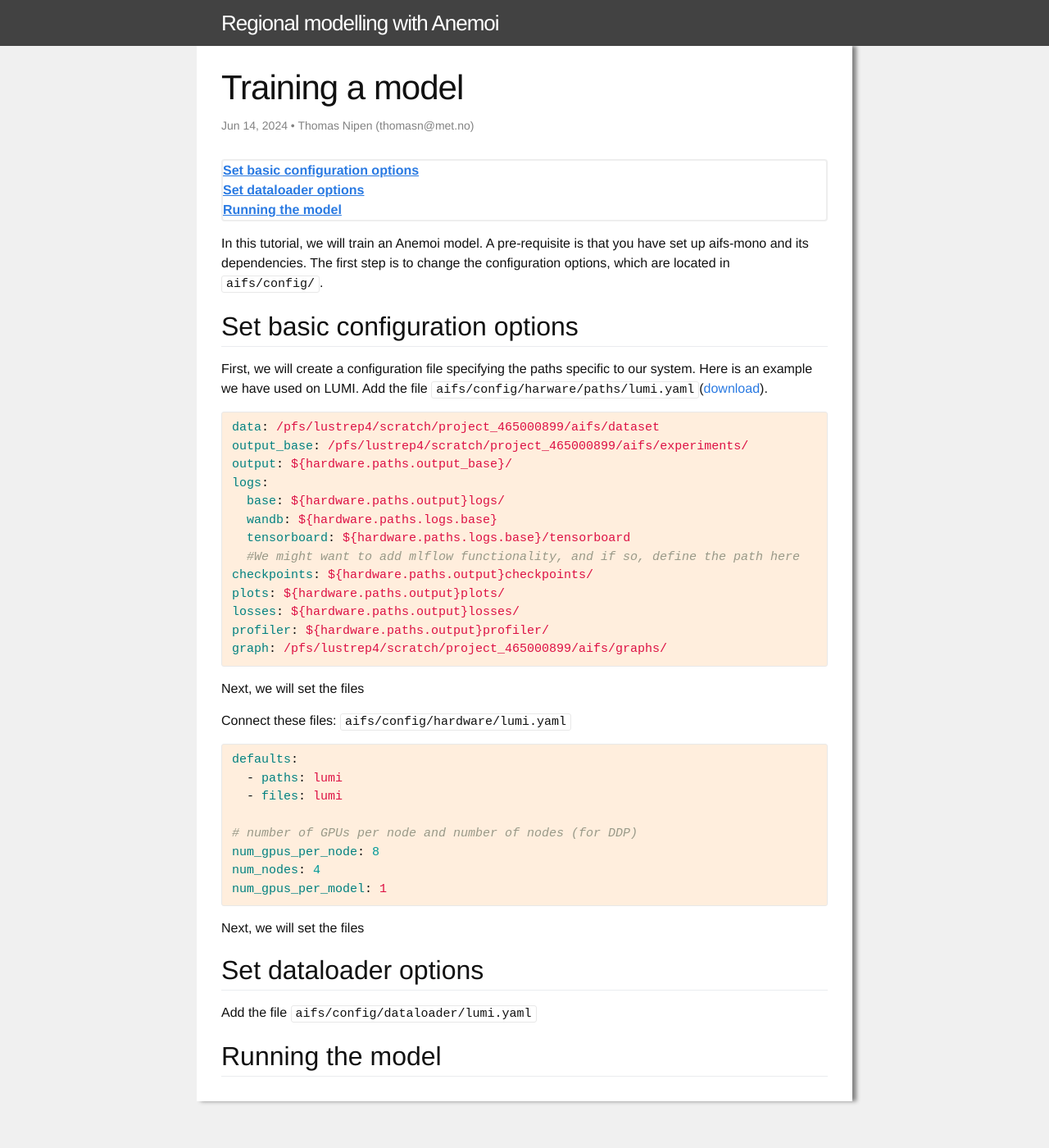
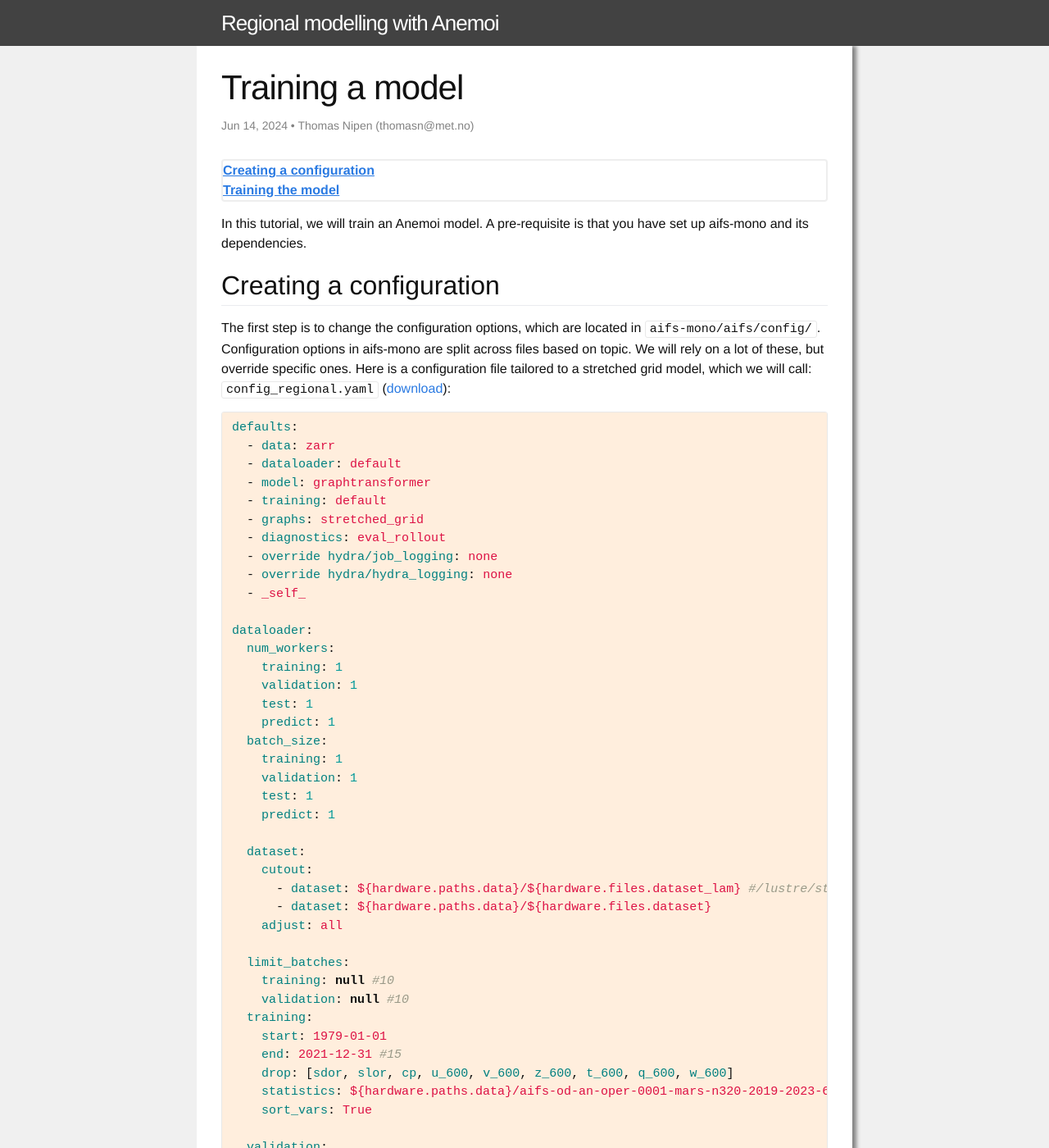
Before and after one commit to metno/anemoi-regional-tutorial, a Jekyll site: the page built from tutorial/training.markdown, in a window 1280 px wide and 1400 px high. Shown: the whole window at 82% size. Built offline with Jekyll 4.4.1, drawn with Linux system fonts in a browser that asks for light colours; the table of contents is made by our own code; some of the changed text lies outside the part shown.

Commit message:
Updates to training

```diff
--- /dev/null
+++ b/_includes/files/training/config_regional.yaml
@@ -0,0 +1,96 @@
+defaults:
+  - data: zarr
+  - dataloader: default
+  - model: graphtransformer
+  - training: default
+  - graphs: stretched_grid
+  - diagnostics: eval_rollout
+  - override hydra/job_logging: none
+  - override hydra/hydra_logging: none
+  - _self_
+
+dataloader:
+  num_workers:
+    training: 1
+    validation: 1
+    test: 1
+    predict: 1
+  batch_size:
+    training: 1
+    validation: 1
+    test: 1
+    predict: 1
+
+  dataset:
+    cutout:
+      - dataset: ${hardware.paths.data}/${hardware.files.dataset_lam} #/lustre/storeB/project/nwp/aifs/havardhh/testing/zarr/${hardware.files.dataset_lam} #${hardware.paths.data}/${hardware.files.dataset_lam}
+      - dataset: ${hardware.paths.data}/${hardware.files.dataset}
+    adjust: all
+
+  limit_batches:
+    training: null #10
+    validation: null #10
+  training:
+    start: 1979-01-01
+    end: 2021-12-31 #15
+    drop: [sdor, slor, cp, u_600, v_600, z_600, t_600, q_600, w_600]
+    statistics: ${hardware.paths.data}/aifs-od-an-oper-0001-mars-n320-2019-2023-6h-v6.zarr
+    sort_vars: True
+
+  validation:
+    start: 2022-01-01
+    end: 2022-12-31
+    drop: [sdor, slor, cp, u_600, v_600, z_600, t_600, q_600, w_600]
+    statistics: ${hardware.paths.data}/aifs-od-an-oper-0001-mars-n320-2019-2023-6h-v6.zarr
+    sort_vars: True
+
+  test:
+    start: 2022-01-01
+    end: 2022-12-31
+    drop: [sdor, slor, cp, u_600, v_600, z_600, t_600, q_600, w_600]
+    statistics: ${hardware.paths.data}/aifs-od-an-oper-0001-mars-n320-2019-2023-6h-v6.zarr
+    sort_vars: True
+
+hardware:
+  num_gpus_per_node: 1
+  num_nodes: 1
+  num_gpus_per_model: 1
+  paths:
+    data: /lustre/storeB/project/nwp/aifs/datasets/
+    output: /lustre/storeB/project/nwp/aifs/test_output/
+    graph: graphs/
+  files:
+    dataset: aifs-od-an-oper-0001-mars-o96-2016-2023-6h-v6.zarr #aifs-od-an-oper-0001-mars-o96-2016-2023-6h-v6.zarr
+    graph: graph_mappings_o96_icosahedral_h_5.pt
+
+diagnostics:
+  log:
+    mlflow:
+      enabled: False
+      offline: False
+      experiment_name: 'metno'
+      run_name: graphtr-512c_o96-pre-train
+  plot:
+    enabled: False
+  print_memory_summary: True
+
+graphs:
+  save_graph_plots: False
+  clobber: False
+
+data:
+  resolution: o96
+
+model:
+  num_channels: 512
+  trainable_parameters:
+    data: 0
+    hidden: 0
+    data2hidden: 0
+    hidden2data: 0
+    hidden2hidden: 0 # GNN and GraphTransformer Processor only
+
+training:
+  max_epochs: 200
+  lr:
+    iterations: 200000
--- a/tutorial/getting-started-on-lumi.markdown
+++ b/tutorial/getting-started-on-lumi.markdown
@@ -135,5 +135,5 @@ To schedule the job, do this:
 sbatch job_script.sh
 {% endhighlight %}
 
-When the job is finished, the SLURM log files should show print statements from the script run on each of the
-8 ranks.
+When the job is finished, the SLURM log files should show each print statement 8 times (once from each of the
+8 tasks).
--- a/tutorial/training.markdown
+++ b/tutorial/training.markdown
@@ -9,35 +9,28 @@ tags: anemoi
 ---
 
 In this tutorial, we will train an Anemoi model. A pre-requisite is that you have set up aifs-mono and its
-dependencies. The first step is to change the configuration options, which are located in `aifs/config/`.
+dependencies.
 
-## Set basic configuration options
-
-First, we will create a configuration file specifying the paths specific to our system. Here is an example we
-have used on LUMI. Add the file `aifs/config/harware/paths/lumi.yaml`([download]({{ site.baseurl }}/assets/files/training/lumi.yaml )).
+## Creating a configuration
+The first step is to change the configuration options, which are located in
+`aifs-mono/aifs/config/`. Configuration options in aifs-mono are split across files based on topic. We will
+rely on a lot of these, but override specific ones. Here is a configuration file tailored to a stretched grid
+model, which we will call: `config_regional.yaml`
+([download]({{ site.baseurl }}/assets/files/training/config_regional.yaml)):
 
 {% highlight yaml %}
-{% include files/training/lumi.yaml %}
+{% include files/training/config_regional.yaml %}
 {% endhighlight %}
 
-Next, we will set the files
+The part under "default" loads options from . The rest overrides these.
 
-Connect these files: `aifs/config/hardware/lumi.yaml`
-{% highlight yaml %}
-defaults:
-  - paths: lumi
-  - files: lumi
+The options that are important for us are:
+- hardware.paths.data: Base directory where datasets are stored
+- hardware.paths.output: where will model checkpoints and plots be stored
+- hardware.graphs
 
-# number of GPUs per node and number of nodes (for DDP)
-num_gpus_per_node: 8
-num_nodes: 4
-num_gpus_per_model: 1
+## Training the model
+
+{% highlight bash %}
+aifs-train  --config-dir ./ --config-name config_regional.yaml
 {% endhighlight %}
-
-Next, we will set the files
-
-## Set dataloader options
-
-Add the file `aifs/config/dataloader/lumi.yaml`
-
-## Running the model
```
Also changed, not shown: tutorial/datasets.markdown (renamed from tutorial/building-datasets.markdown, +12 -8 lines), tutorial/graphs.markdown (deleted, +0 -9 lines).
